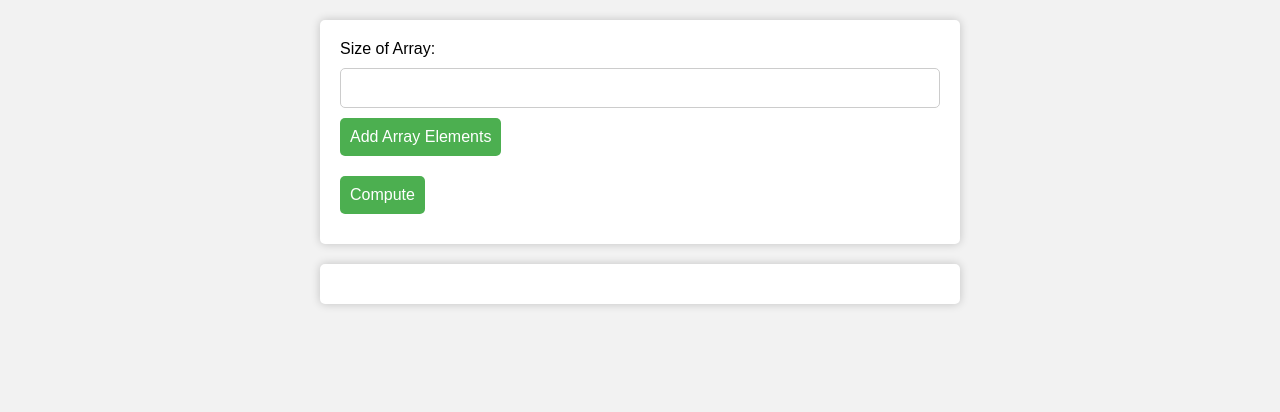
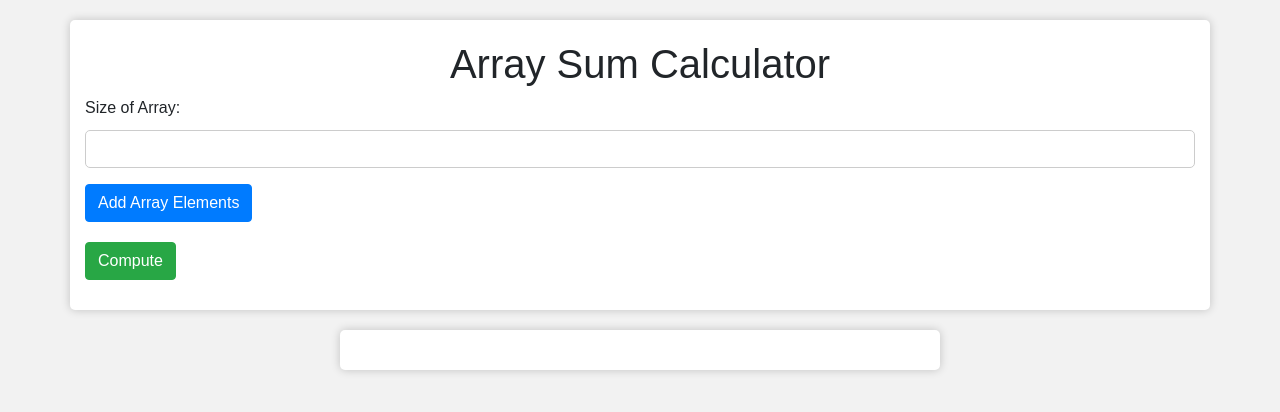
Before and after one commit to Shreevatsan-S/CP_project, a website: page index.html in a window 1280 px wide. Drawn offline with nearby package versions, Linux system fonts and the light colour scheme.

Commit message:
index.html

```diff
--- a/index.html
+++ b/index.html
@@ -4,6 +4,7 @@
     <meta charset="UTF-8">
     <meta name="viewport" content="width=device-width, initial-scale=1.0">
     <title>Array Sum Calculator</title>
+    <link rel="stylesheet" href="https://stackpath.bootstrapcdn.com/bootstrap/4.5.0/css/bootstrap.min.css">
     <style>
         body {
             font-family: Arial, sans-serif;
@@ -75,17 +76,20 @@
 </head>
 <body>
 
-    <form id="sumForm" action="/calculateSum" method="POST">
-        <label for="size">Size of Array:</label>
-        <input type="number" name="size" id="size" required>
-        <button type="button" onclick="addInputFields()">Add Array Elements</button>
+    <form id="sumForm" action="/calculateSum" method="POST" class="container">
+        <h1 class="text-center">Array Sum Calculator</h1>
+        <div class="form-group">
+            <label for="size">Size of Array:</label>
+            <input type="number" name="size" id="size" class="form-control" required>
+        </div>
+        <button type="button" onclick="addInputFields()" class="btn btn-primary">Add Array Elements</button>
 
         <div id="arrayInputs"></div>
 
-        <button type="submit">Compute</button>
+        <button type="submit" class="btn btn-success">Compute</button>
     </form>
 
-    <div id="result"></div>
+    <div id="result" class="container"></div>
 
     <script>
         function addInputFields() {
@@ -98,6 +102,7 @@
                 input.type = 'number';
                 input.name = 'array[]';
                 input.required = true;
+                input.classList.add('form-control');
                 arrayInputsDiv.appendChild(input);
             }
         }
```
